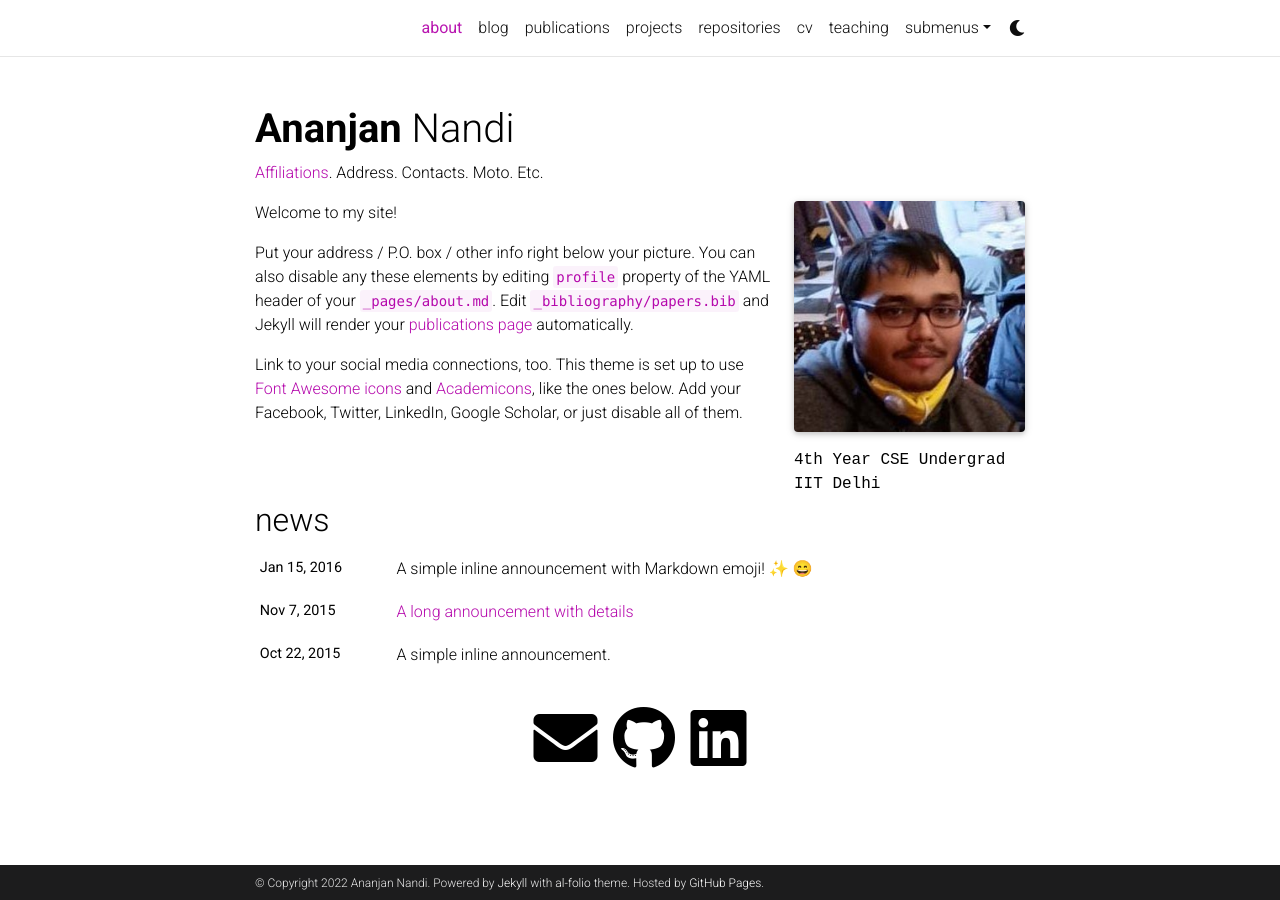
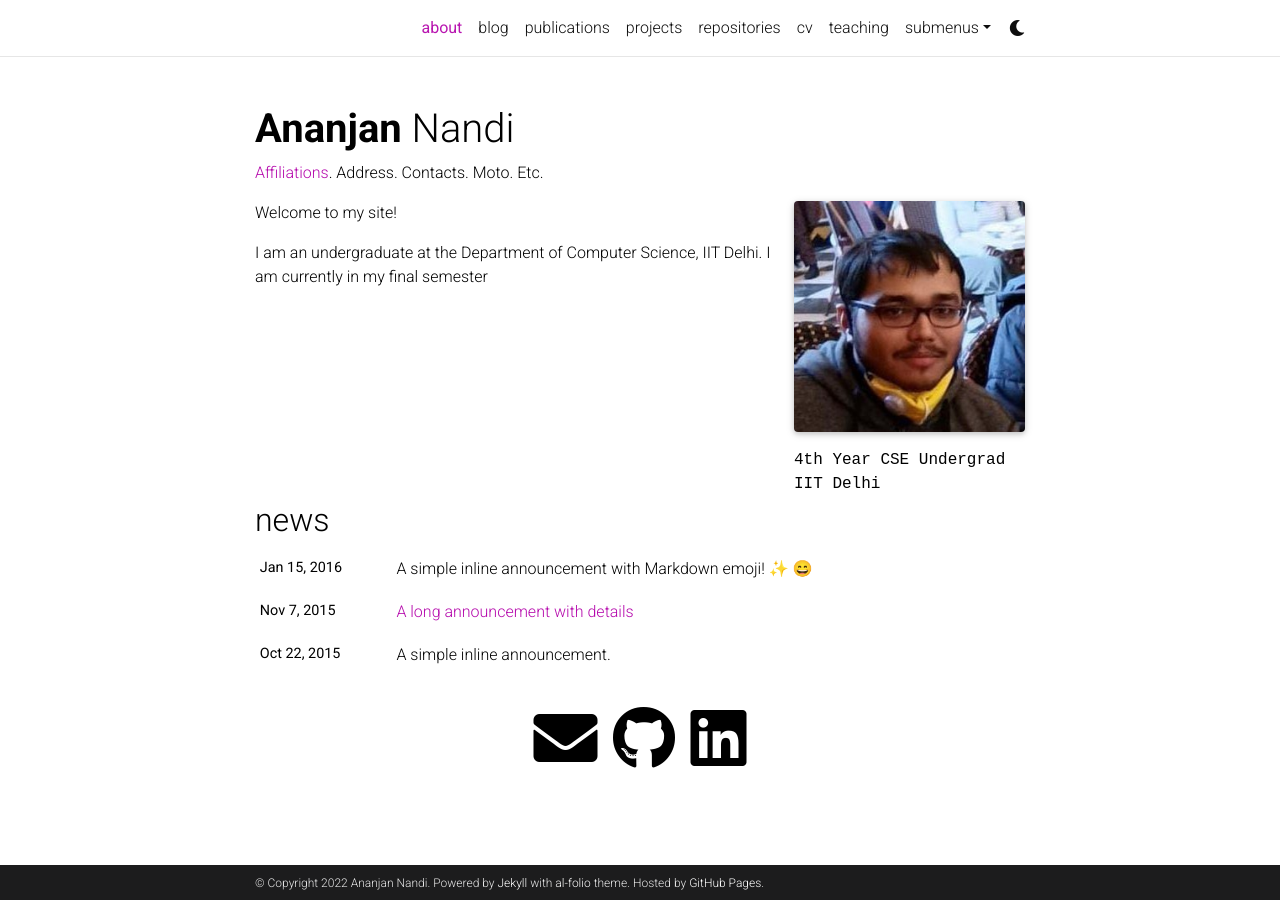
Before and after one commit to ananjan-nandi-9/ananjan-nandi-9.github.io, a Jekyll site: the page built from _pages/about.md, in a window 1280 px wide. Built offline with Jekyll 4.4.1, drawn with Linux system fonts in a browser that asks for light colours; full-size pictures stand in for the smaller copies a plugin makes; emoji names are drawn with the system emoji font; comment, search, counter and statistics services are not loaded; a style sheet for code colours, icons or effects is not loaded.

Commit message:
Update about.md

```diff
--- a/_pages/about.md
+++ b/_pages/about.md
@@ -17,8 +17,4 @@ published: true
 
 Welcome to my site!
 
-
-
-Put your address / P.O. box / other info right below your picture. You can also disable any these elements by editing `profile` property of the YAML header of your `_pages/about.md`. Edit `_bibliography/papers.bib` and Jekyll will render your [publications page](/al-folio/publications/) automatically.
-
-Link to your social media connections, too. This theme is set up to use [Font Awesome icons](http://fortawesome.github.io/Font-Awesome/) and [Academicons](https://jpswalsh.github.io/academicons/), like the ones below. Add your Facebook, Twitter, LinkedIn, Google Scholar, or just disable all of them.
+I am an undergraduate at the Department of Computer Science, IIT Delhi. I am currently in my final semester
```
